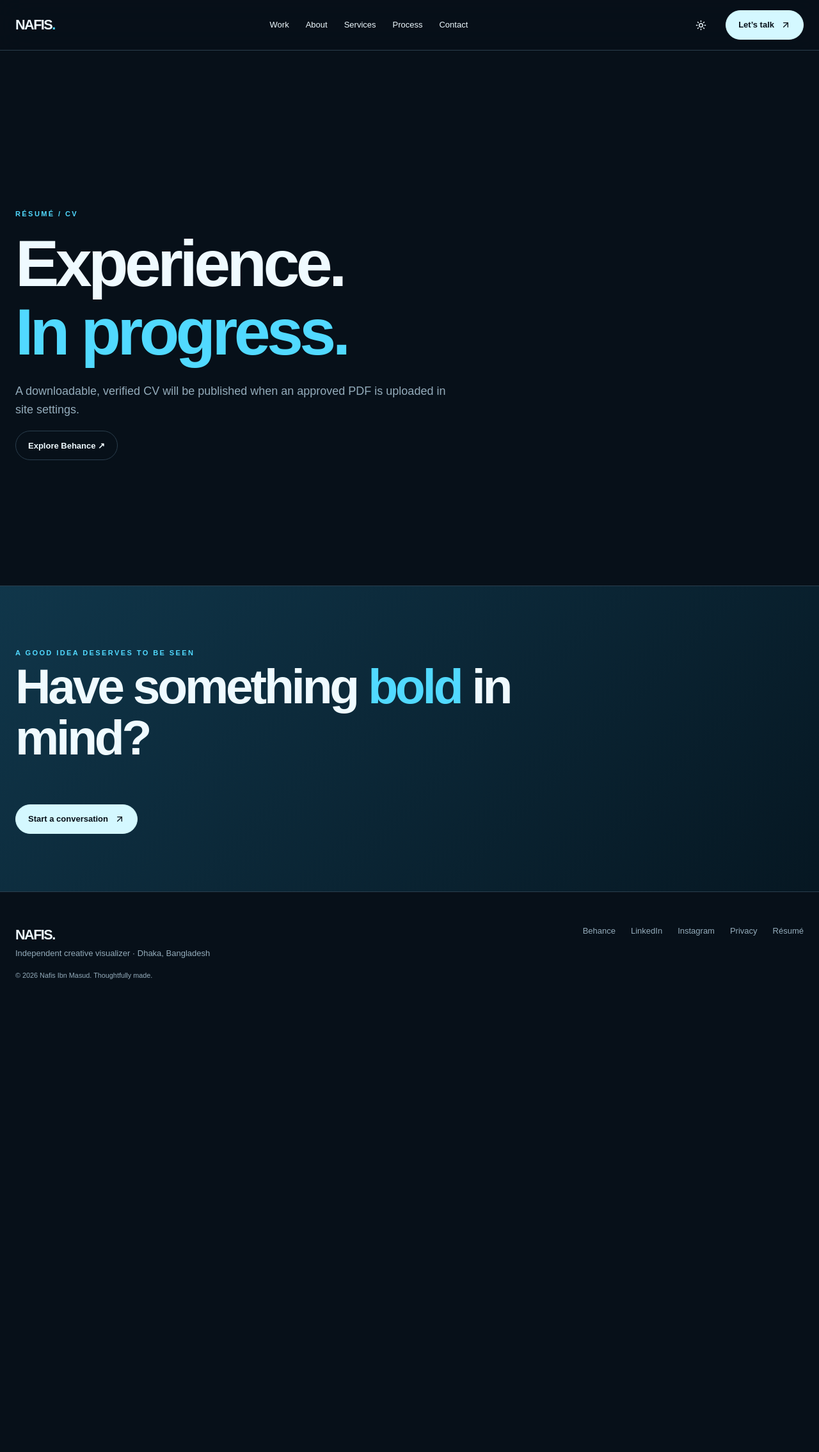
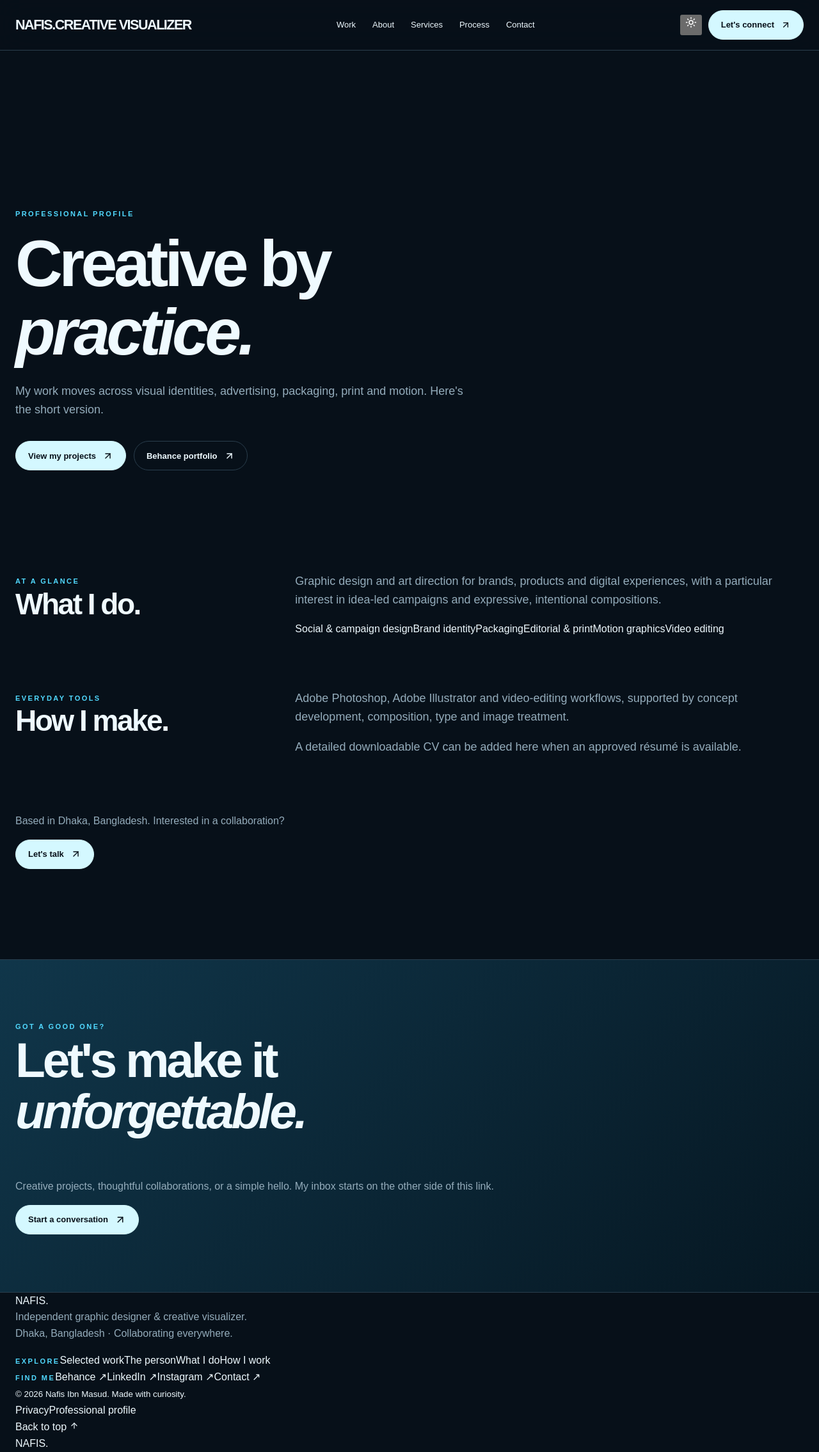
Before and after one commit to nafis2001/my-protfolio, a Next.js app in the folder nafis-cinematic-portfolio/: page /resume in a window 1280 px wide. Shown: the whole page at 64% size. Before the commit the page ends 1584 px from the top, so only its background shows below. Built offline with nearby package versions, Linux system fonts and the light colour scheme; no server answers; the database is empty.

Commit message:
Polish responsive navigation, about story, portfolio and professional profile

```diff
--- a/nafis-cinematic-portfolio/app/resume/page.tsx
+++ b/nafis-cinematic-portfolio/app/resume/page.tsx
@@ -1,4 +1,15 @@
+import Link from 'next/link';
+import {ArrowUpRight,FileDown} from 'lucide-react';
 import {metadata as makeMetadata} from '@/lib/seo';
 import {getSettings} from '@/lib/settings';
-export const metadata:import('next').Metadata=makeMetadata('Résumé','Professional résumé and creative skills of Nafis Ibn Masud.','/resume');
-export default async function Resume(){const settings=await getSettings();return <div className="container section"><div className="page-intro"><span className="eyebrow">Résumé / CV</span><h1>Experience.<br/><span style={{color:'var(--accent)'}}>In progress.</span></h1><p>A downloadable, verified CV will be published when an approved PDF is uploaded in site settings.</p>{settings.cv_url&&<a className="btn primary" href={settings.cv_url} target="_blank" rel="noopener noreferrer">Download approved CV ↗</a>} <a className="btn" href="https://www.behance.net/nafis24" target="_blank" rel="noopener noreferrer">Explore Behance ↗</a></div></div>}
+export const metadata:import('next').Metadata=makeMetadata('Professional Profile — Nafis Ibn Masud','Creative disciplines, toolkit and design portfolio of Dhaka-based graphic designer Nafis Ibn Masud.','/resume');
+export default async function Resume(){
+ const settings=await getSettings();
+ return <div className="container section profile-page">
+  <div className="page-intro"><span className="eyebrow">PROFESSIONAL PROFILE</span><h1>Creative by<br/><em>practice.</em></h1><p>My work moves across visual identities, advertising, packaging, print and motion. Here's the short version.</p>
+  <div className="hero-buttons">{settings.cv_url&&<a className="btn primary" href={settings.cv_url} target="_blank" rel="noopener noreferrer">Download CV <FileDown size={17}/></a>}<Link className="btn primary" href="/work">View my projects <ArrowUpRight size={17}/></Link><a className="btn" href="https://www.behance.net/nafis24" target="_blank" rel="noopener noreferrer">Behance portfolio <ArrowUpRight size={17}/></a></div></div>
+  <section className="detail-section profile-summary"><div><span className="eyebrow">AT A GLANCE</span><h2>What I do.</h2></div><div><p>Graphic design and art direction for brands, products and digital experiences, with a particular interest in idea-led campaigns and expressive, intentional compositions.</p><div className="skill-cloud">{['Social & campaign design','Brand identity','Packaging','Editorial & print','Motion graphics','Video editing'].map(s=><span className="skill-tag" key={s}>{s}</span>)}</div></div></section>
+  <section className="detail-section profile-summary"><div><span className="eyebrow">EVERYDAY TOOLS</span><h2>How I make.</h2></div><div><p>Adobe Photoshop, Adobe Illustrator and video-editing workflows, supported by concept development, composition, type and image treatment.</p><p className="muted">A detailed downloadable CV can be added here when an approved résumé is available.</p></div></section>
+  <div className="profile-footer"><p>Based in Dhaka, Bangladesh. Interested in a collaboration?</p><Link href="/contact" className="btn primary">Let's talk <ArrowUpRight size={17}/></Link></div>
+ </div>;
+}
--- a/nafis-cinematic-portfolio/components/SiteShell.tsx
+++ b/nafis-cinematic-portfolio/components/SiteShell.tsx
@@ -1,14 +1,70 @@
 'use client';
 import Link from 'next/link';
 import {useState,useEffect} from 'react';
-import {ArrowUpRight,Menu,Sun,Moon,X} from 'lucide-react';
+import {usePathname} from 'next/navigation';
+import {ArrowUpRight,ArrowRight,Menu,Sun,Moon,X,ArrowUp} from 'lucide-react';
+
+const navigation=[['Work','/work'],['About','/about'],['Services','/services'],['Process','/process'],['Contact','/contact']];
+
 export function Header(){
- const [open,setOpen]=useState(false); const [light,setLight]=useState(false);
- useEffect(()=>{const v=localStorage.getItem('theme')==='light';setLight(v);document.documentElement.dataset.theme=v?'light':'dark'},[]);
- const toggle=()=>{const v=!light;setLight(v);document.documentElement.dataset.theme=v?'light':'dark';localStorage.setItem('theme',v?'light':'dark')};
- return <header className="topbar"><nav className="container nav" aria-label="Main navigation"><Link className="wordmark" href="/" aria-label="Nafis Ibn Masud home">NAFIS<span style={{color:'var(--accent)'}}>.</span></Link><div className={'navlinks '+(open?'open':'')}>
- {['Work','About','Services','Process','Contact'].map(x=><Link key={x} onClick={()=>setOpen(false)} href={'/'+x.toLowerCase()}>{x}</Link>)}
- </div><div className="navend"><button className="btn ghost" onClick={toggle} aria-label={light?'Switch to dark theme':'Switch to light theme'}>{light?<Moon size={17}/>:<Sun size={17}/>}</button><Link href="/contact" className="btn primary contact-nav">Let’s talk <ArrowUpRight size={16}/></Link><button className="btn menu-toggle" aria-label="Toggle navigation" aria-expanded={open} onClick={()=>setOpen(!open)}>{open?<X size={18}/>:<Menu size={18}/>}</button></div></nav></header>
+ const pathname=usePathname();
+ const [open,setOpen]=useState(false),[light,setLight]=useState(false);
+ useEffect(()=>{
+  const stored=localStorage.getItem('theme')==='light';
+  setLight(stored);
+  document.documentElement.dataset.theme=stored?'light':'dark';
+ },[]);
+ useEffect(()=>{setOpen(false)},[pathname]);
+ useEffect(()=>{
+  if(!open)return;
+  function close(e:KeyboardEvent){if(e.key==='Escape')setOpen(false)}
+  document.addEventListener('keydown',close);
+  return ()=>document.removeEventListener('keydown',close);
+ },[open]);
+ function toggle(){
+  const next=!light;
+  setLight(next);
+  document.documentElement.dataset.theme=next?'light':'dark';
+  localStorage.setItem('theme',next?'light':'dark');
+ }
+ return <header className="topbar"><nav className="container nav" aria-label="Main navigation">
+  <Link className="wordmark" href="/" aria-label="Nafis Ibn Masud — Home">NAFIS<span className="brand-dot">.</span><span className="wordmark-caption">CREATIVE VISUALIZER</span></Link>
+  <div id="site-navigation" className={'navlinks '+(open?'open':'')}>
+   {navigation.map(([name,url])=><Link key={url} className={pathname===url||pathname.startsWith(url+'/')?'active':''} aria-current={pathname===url||pathname.startsWith(url+'/')?'page':undefined} href={url} onClick={()=>setOpen(false)}>{name}</Link>)}
+  </div>
+  <div className="navend">
+   <button className="theme-toggle" onClick={toggle} type="button" aria-label={light?'Switch to dark theme':'Switch to light theme'} title={light?'Dark theme':'Light theme'}>{light?<Moon size={18}/>:<Sun size={18}/>}</button>
+   <Link href="/contact" className="btn primary contact-nav">Let's connect <ArrowUpRight size={16}/></Link>
+   <button className="btn menu-toggle" type="button" aria-label={open?'Close navigation':'Open navigation'} aria-controls="site-navigation" aria-expanded={open} onClick={()=>setOpen(!open)}>{open?<X size={19}/>:<Menu size={19}/>}</button>
+  </div>
+ </nav></header>;
 }
-export function Footer(){return <><section className="closing"><div className="container"><span className="eyebrow">A good idea deserves to be seen</span><h2>Have something <span style={{color:'var(--accent)'}}>bold</span> in mind?</h2><Link href="/contact" className="btn primary">Start a conversation <ArrowUpRight size={16}/></Link></div></section><footer className="container footer"><div><div className="wordmark" style={{color:'var(--ink)'}}>NAFIS.</div><p>Independent creative visualizer · Dhaka, Bangladesh</p><small>© {new Date().getFullYear()} Nafis Ibn Masud. Thoughtfully made.</small></div><div className="footer-links"><a href="https://www.behance.net/nafis24" target="_blank" rel="noopener noreferrer">Behance</a><a href="https://www.linkedin.com/in/nafis1287/" target="_blank" rel="noopener noreferrer">LinkedIn</a><a href="https://www.instagram.com/nafisfreelancer/" target="_blank" rel="noopener noreferrer">Instagram</a><Link href="/privacy">Privacy</Link><Link href="/resume">Résumé</Link></div></footer></>}
-export function ScrollProgress(){const [v,setV]=useState(0);useEffect(()=>{const f=()=>{const max=document.documentElement.scrollHeight-innerHeight;setV(max>0?scrollY/max:0)};window.addEventListener('scroll',f,{passive:true});f();return()=>window.removeEventListener('scroll',f)},[]);return <div aria-hidden className="progress" style={{width:`${v*100}%`}}/>}
+
+export function Footer(){
+ return <>
+  <section className="closing" aria-labelledby="closing-heading">
+   <div className="container closing-layout">
+    <div><span className="eyebrow">GOT A GOOD ONE?</span><h2 id="closing-heading">Let's make it<br/><em>unforgettable.</em></h2></div>
+    <div><p>Creative projects, thoughtful collaborations, or a simple hello. My inbox starts on the other side of this link.</p><Link href="/contact" className="btn primary">Start a conversation <ArrowUpRight size={18}/></Link></div>
+   </div>
+  </section>
+  <footer className="site-footer"><div className="container">
+   <div className="footer-top">
+    <div><Link className="footer-brand" href="/">NAFIS<span>.</span></Link><p>Independent graphic designer & creative visualizer.<br/>Dhaka, Bangladesh · Collaborating everywhere.</p></div>
+    <div className="footer-columns"><div><span className="eyebrow">EXPLORE</span><Link href="/work">Selected work</Link><Link href="/about">The person</Link><Link href="/services">What I do</Link><Link href="/process">How I work</Link></div>
+    <div><span className="eyebrow">FIND ME</span><a href="https://www.behance.net/nafis24" target="_blank" rel="noopener noreferrer">Behance ↗</a><a href="https://www.linkedin.com/in/nafis1287/" target="_blank" rel="noopener noreferrer">LinkedIn ↗</a><a href="https://www.instagram.com/nafisfreelancer/" target="_blank" rel="noopener noreferrer">Instagram ↗</a><Link href="/contact">Contact ↗</Link></div></div>
+   </div>
+   <div className="footer-bottom"><small>© {new Date().getFullYear()} Nafis Ibn Masud. Made with curiosity.</small><div><Link href="/privacy">Privacy</Link><Link href="/resume">Professional profile</Link></div><a href="#main" className="back-top">Back to top <ArrowUp size={14}/></a></div>
+   <span className="footer-giant" aria-hidden="true">NAFIS.</span>
+  </div></footer>
+ </>;
+}
+export function ScrollProgress(){
+ const [value,setValue]=useState(0);
+ useEffect(()=>{
+  const update=()=>{const max=document.documentElement.scrollHeight-window.innerHeight;setValue(max>0?window.scrollY/max:0)};
+  update();window.addEventListener('scroll',update,{passive:true});window.addEventListener('resize',update,{passive:true});
+  return()=>{window.removeEventListener('scroll',update);window.removeEventListener('resize',update)};
+ },[]);
+ return <div aria-hidden="true" className="progress" style={{width:(value*100)+'%'}}/>;
+}
```
Also changed, not shown: nafis-cinematic-portfolio/app/about/page.tsx (+25 -2 lines), nafis-cinematic-portfolio/app/privacy/page.tsx (+16 -2 lines), nafis-cinematic-portfolio/app/work/page.tsx (+11 -2 lines).
